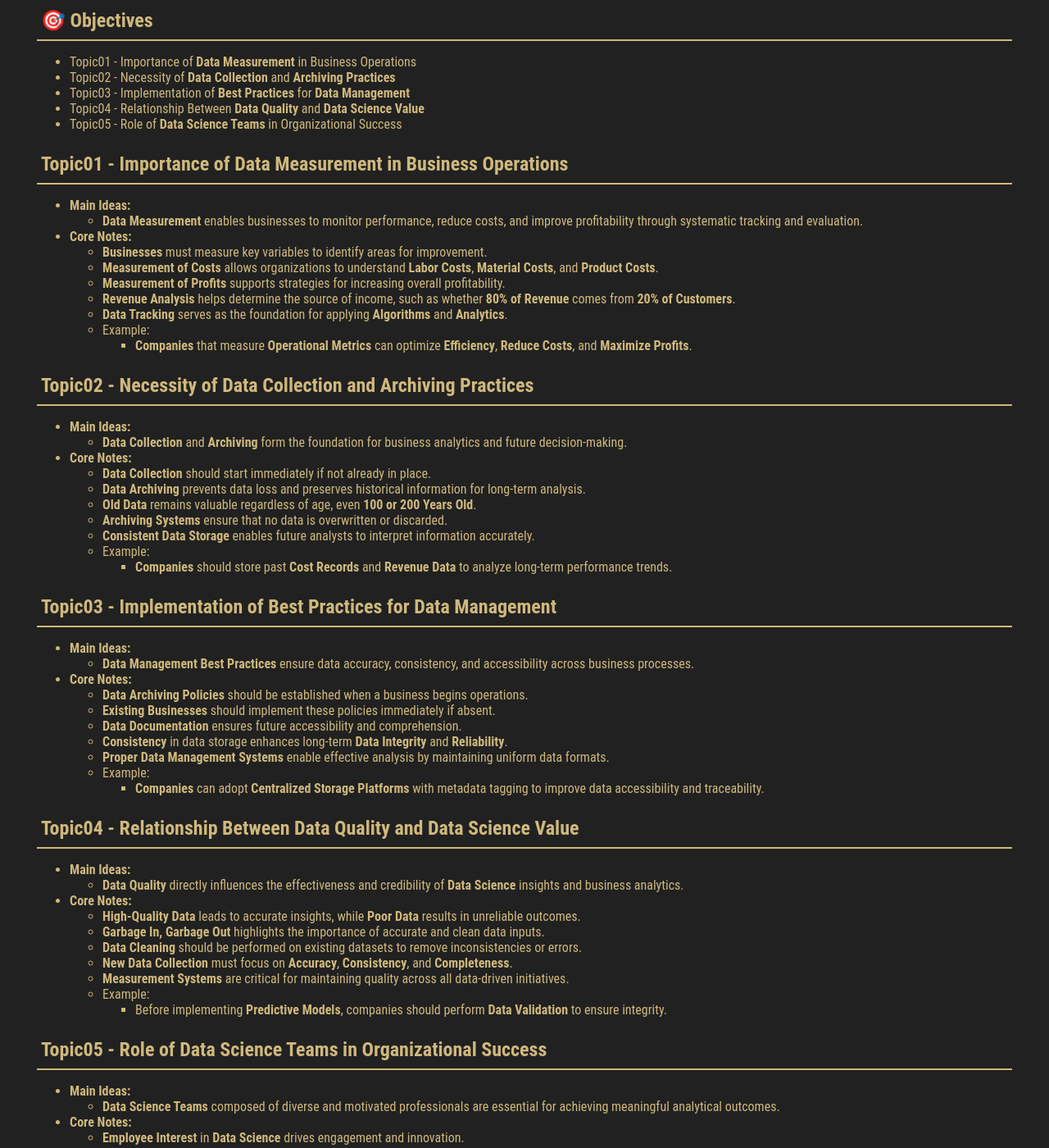
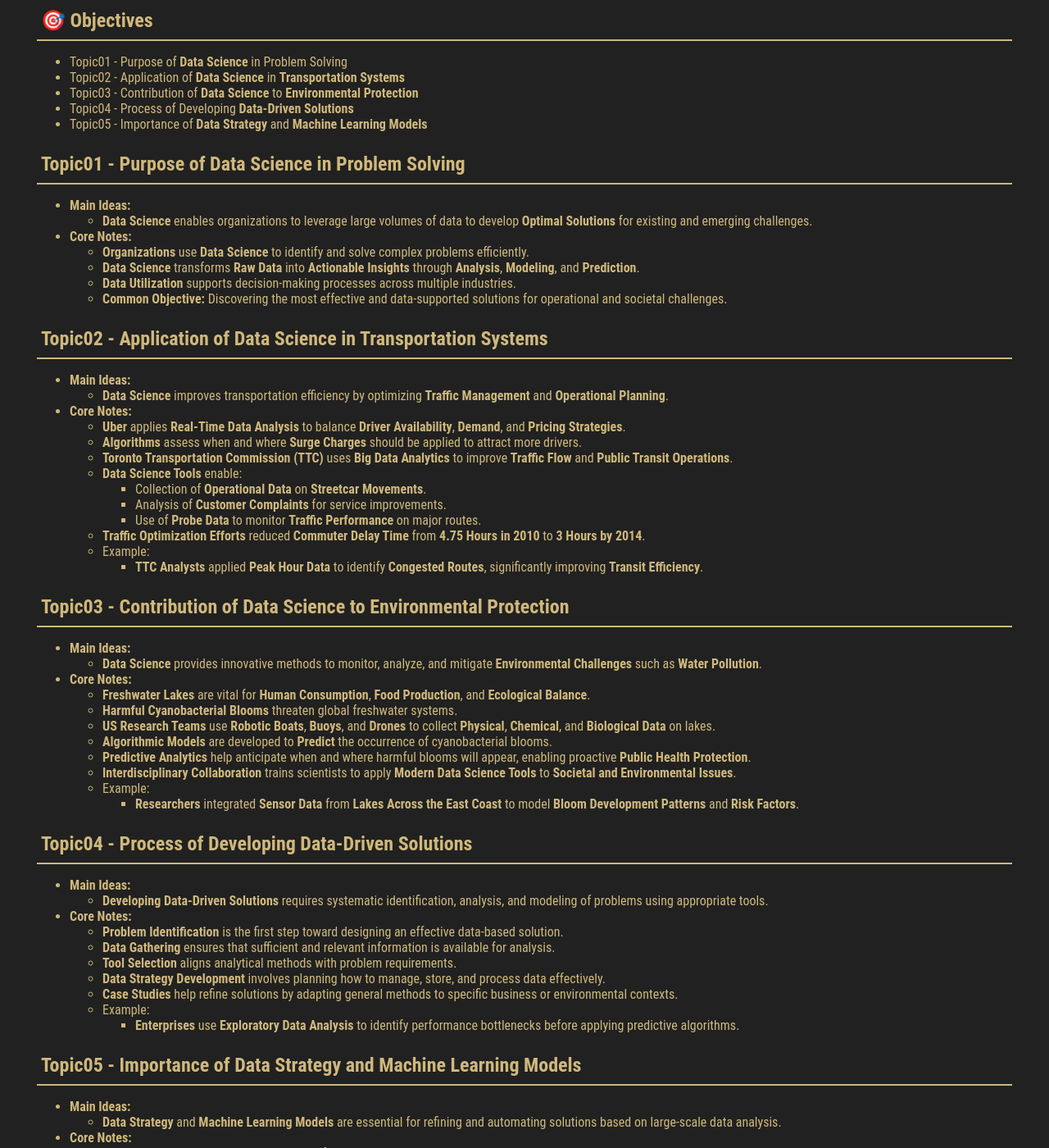
Before and after one commit to milanfx/milanfx.github.io, a Jekyll site: the page built from test.md, in a window 1280 px wide and 1400 px high, scrolled down 228 px. Shown: the whole window at 82% size. Built offline with Jekyll 4.4.1, drawn with Linux system fonts in a browser that asks for light colours; our own code applies the rules of GitHub Pages for plain Markdown files; some of the changed text lies outside the part shown.

Commit message:
Update test.md

```diff
--- a/test.md
+++ b/test.md
@@ -7,86 +7,87 @@
 
 ### 🎯 Objectives
 
-- Topic01 - Importance of **Data Measurement** in Business Operations
-- Topic02 - Necessity of **Data Collection** and **Archiving Practices**
-- Topic03 - Implementation of **Best Practices** for **Data Management**
-- Topic04 - Relationship Between **Data Quality** and **Data Science Value**
-- Topic05 - Role of **Data Science Teams** in Organizational Success
+- Topic01 - Purpose of **Data Science** in Problem Solving
+- Topic02 - Application of **Data Science** in **Transportation Systems**
+- Topic03 - Contribution of **Data Science** to **Environmental Protection**
+- Topic04 - Process of Developing **Data-Driven Solutions**
+- Topic05 - Importance of **Data Strategy** and **Machine Learning Models**
 
-### Topic01 - Importance of Data Measurement in Business Operations
+### Topic01 - Purpose of Data Science in Problem Solving
 
 - **Main Ideas:**
-  - **Data Measurement** enables businesses to monitor performance, reduce costs, and improve profitability through systematic tracking and evaluation.
+  - **Data Science** enables organizations to leverage large volumes of data to develop **Optimal Solutions** for existing and emerging challenges.
 
 - **Core Notes:**
-  - **Businesses** must measure key variables to identify areas for improvement.
-  - **Measurement of Costs** allows organizations to understand **Labor Costs**, **Material Costs**, and **Product Costs**.
-  - **Measurement of Profits** supports strategies for increasing overall profitability.
-  - **Revenue Analysis** helps determine the source of income, such as whether **80% of Revenue** comes from **20% of Customers**.
-  - **Data Tracking** serves as the foundation for applying **Algorithms** and **Analytics**.
-  - Example:
-      - **Companies** that measure **Operational Metrics** can optimize **Efficiency**, **Reduce Costs**, and **Maximize Profits**.
+  - **Organizations** use **Data Science** to identify and solve complex problems efficiently.
+  - **Data Science** transforms **Raw Data** into **Actionable Insights** through **Analysis**, **Modeling**, and **Prediction**.
+  - **Data Utilization** supports decision-making processes across multiple industries.
+  - **Common Objective:** Discovering the most effective and data-supported solutions for operational and societal challenges.
 
-### Topic02 - Necessity of Data Collection and Archiving Practices
+### Topic02 - Application of Data Science in Transportation Systems
 
 - **Main Ideas:**
-  - **Data Collection** and **Archiving** form the foundation for business analytics and future decision-making.
+  - **Data Science** improves transportation efficiency by optimizing **Traffic Management** and **Operational Planning**.
 
 - **Core Notes:**
-  - **Data Collection** should start immediately if not already in place.
-  - **Data Archiving** prevents data loss and preserves historical information for long-term analysis.
-  - **Old Data** remains valuable regardless of age, even **100 or 200 Years Old**.
-  - **Archiving Systems** ensure that no data is overwritten or discarded.
-  - **Consistent Data Storage** enables future analysts to interpret information accurately.
+  - **Uber** applies **Real-Time Data Analysis** to balance **Driver Availability**, **Demand**, and **Pricing Strategies**.
+  - **Algorithms** assess when and where **Surge Charges** should be applied to attract more drivers.
+  - **Toronto Transportation Commission (TTC)** uses **Big Data Analytics** to improve **Traffic Flow** and **Public Transit Operations**.
+  - **Data Science Tools** enable:
+      - Collection of **Operational Data** on **Streetcar Movements**.
+      - Analysis of **Customer Complaints** for service improvements.
+      - Use of **Probe Data** to monitor **Traffic Performance** on major routes.
+  - **Traffic Optimization Efforts** reduced **Commuter Delay Time** from **4.75 Hours in 2010** to **3 Hours by 2014**.
   - Example:
-      - **Companies** should store past **Cost Records** and **Revenue Data** to analyze long-term performance trends.
+      - **TTC Analysts** applied **Peak Hour Data** to identify **Congested Routes**, significantly improving **Transit Efficiency**.
 
-### Topic03 - Implementation of Best Practices for Data Management
+### Topic03 - Contribution of Data Science to Environmental Protection
 
 - **Main Ideas:**
-  - **Data Management Best Practices** ensure data accuracy, consistency, and accessibility across business processes.
+  - **Data Science** provides innovative methods to monitor, analyze, and mitigate **Environmental Challenges** such as **Water Pollution**.
 
 - **Core Notes:**
-  - **Data Archiving Policies** should be established when a business begins operations.
-  - **Existing Businesses** should implement these policies immediately if absent.
-  - **Data Documentation** ensures future accessibility and comprehension.
-  - **Consistency** in data storage enhances long-term **Data Integrity** and **Reliability**.
-  - **Proper Data Management Systems** enable effective analysis by maintaining uniform data formats.
+  - **Freshwater Lakes** are vital for **Human Consumption**, **Food Production**, and **Ecological Balance**.
+  - **Harmful Cyanobacterial Blooms** threaten global freshwater systems.
+  - **US Research Teams** use **Robotic Boats**, **Buoys**, and **Drones** to collect **Physical**, **Chemical**, and **Biological Data** on lakes.
+  - **Algorithmic Models** are developed to **Predict** the occurrence of cyanobacterial blooms.
+  - **Predictive Analytics** help anticipate when and where harmful blooms will appear, enabling proactive **Public Health Protection**.
+  - **Interdisciplinary Collaboration** trains scientists to apply **Modern Data Science Tools** to **Societal and Environmental Issues**.
   - Example:
-      - **Companies** can adopt **Centralized Storage Platforms** with metadata tagging to improve data accessibility and traceability.
+      - **Researchers** integrated **Sensor Data** from **Lakes Across the East Coast** to model **Bloom Development Patterns** and **Risk Factors**.
 
-### Topic04 - Relationship Between Data Quality and Data Science Value
+### Topic04 - Process of Developing Data-Driven Solutions
 
 - **Main Ideas:**
-  - **Data Quality** directly influences the effectiveness and credibility of **Data Science** insights and business analytics.
+  - **Developing Data-Driven Solutions** requires systematic identification, analysis, and modeling of problems using appropriate tools.
 
 - **Core Notes:**
-  - **High-Quality Data** leads to accurate insights, while **Poor Data** results in unreliable outcomes.
-  - **Garbage In, Garbage Out** highlights the importance of accurate and clean data inputs.
-  - **Data Cleaning** should be performed on existing datasets to remove inconsistencies or errors.
-  - **New Data Collection** must focus on **Accuracy**, **Consistency**, and **Completeness**.
-  - **Measurement Systems** are critical for maintaining quality across all data-driven initiatives.
+  - **Problem Identification** is the first step toward designing an effective data-based solution.
+  - **Data Gathering** ensures that sufficient and relevant information is available for analysis.
+  - **Tool Selection** aligns analytical methods with problem requirements.
+  - **Data Strategy Development** involves planning how to manage, store, and process data effectively.
+  - **Case Studies** help refine solutions by adapting general methods to specific business or environmental contexts.
   - Example:
-      - Before implementing **Predictive Models**, companies should perform **Data Validation** to ensure integrity.
+      - **Enterprises** use **Exploratory Data Analysis** to identify performance bottlenecks before applying predictive algorithms.
 
-### Topic05 - Role of Data Science Teams in Organizational Success
+### Topic05 - Importance of Data Strategy and Machine Learning Models
 
 - **Main Ideas:**
-  - **Data Science Teams** composed of diverse and motivated professionals are essential for achieving meaningful analytical outcomes.
+  - **Data Strategy** and **Machine Learning Models** are essential for refining and automating solutions based on large-scale data analysis.
 
 - **Core Notes:**
-  - **Employee Interest** in **Data Science** drives engagement and innovation.
-  - **Companies** must cultivate a culture that values **Data-Driven Decision-Making**.
-  - **Data Science Teams** should include members with different specializations such as **Machine Learning**, **Data Engineering**, and **Visualization**.
-  - **Team Collaboration** enhances analytical accuracy and creativity.
-  - **Single Data Scientists** are less effective compared to **Collaborative Teams** that combine multiple skill sets.
+  - **Machine Learning Models** are developed after data extraction and preparation.
+  - **Organizational Data Strategies** define long-term approaches to **Data Utilization** and **Innovation**.
+  - **Data Refinement** and **Cleaning** improve model accuracy and reliability.
+  - **Best Practices** in **Data Science** evolve through continuous experimentation and model improvement.
+  - **Implementation Challenges** include resource allocation and the development of a skilled workforce.
   - Example:
-      - A balanced team may include experts in **Statistics**, **Programming**, and **Business Analysis**, ensuring holistic data solutions.
+      - A company implementing **Predictive Maintenance Models** must first establish a **Comprehensive Data Strategy** to ensure data quality and model performance.
 
 ### 📌 Takeaways
 
-- **Data Measurement** forms the foundation of business improvement and operational optimization.
-- **Data Collection** and **Archiving** are vital for ensuring long-term access to valuable business information.
-- **Best Practices** in **Data Management** guarantee consistency, reliability, and clarity in stored data.
-- **Data Quality** determines the success and credibility of **Data Science Applications**.
-- **Data Science Teams** with interdisciplinary expertise enhance company innovation and data-driven success.
+- **Data Science** transforms large datasets into solutions that address real-world problems across industries.
+- **Transportation Systems** benefit from **Data Analytics** through improved **Efficiency** and **Operational Planning**.
+- **Environmental Applications** of **Data Science** enable proactive responses to ecological challenges like **Water Pollution**.
+- **Developing Data-Driven Solutions** requires systematic steps, including problem identification, data gathering, and strategy development.
+- **Machine Learning Models** and **Data Strategies** ensure continuous optimization and innovation in modern organizations.
```
